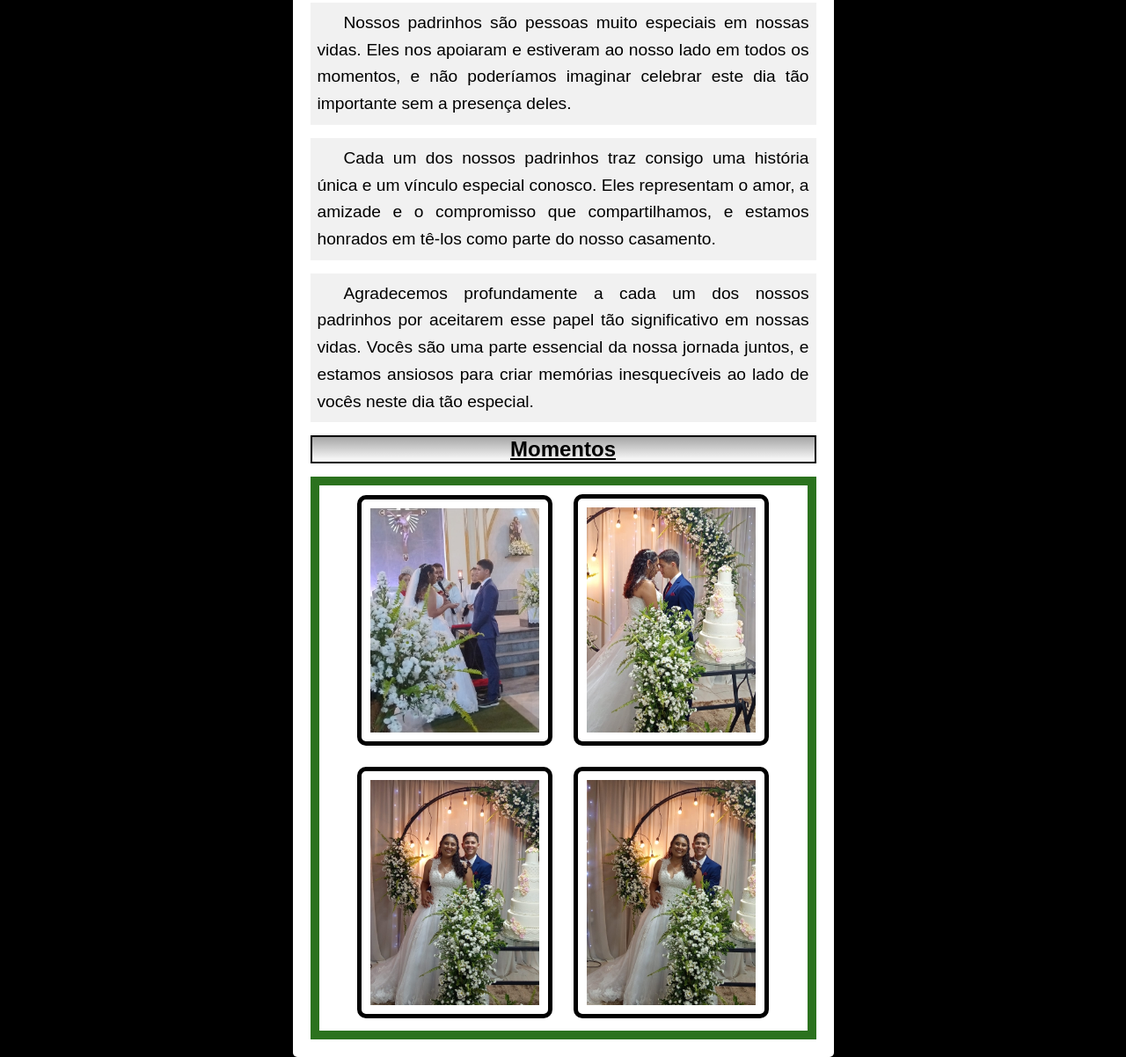
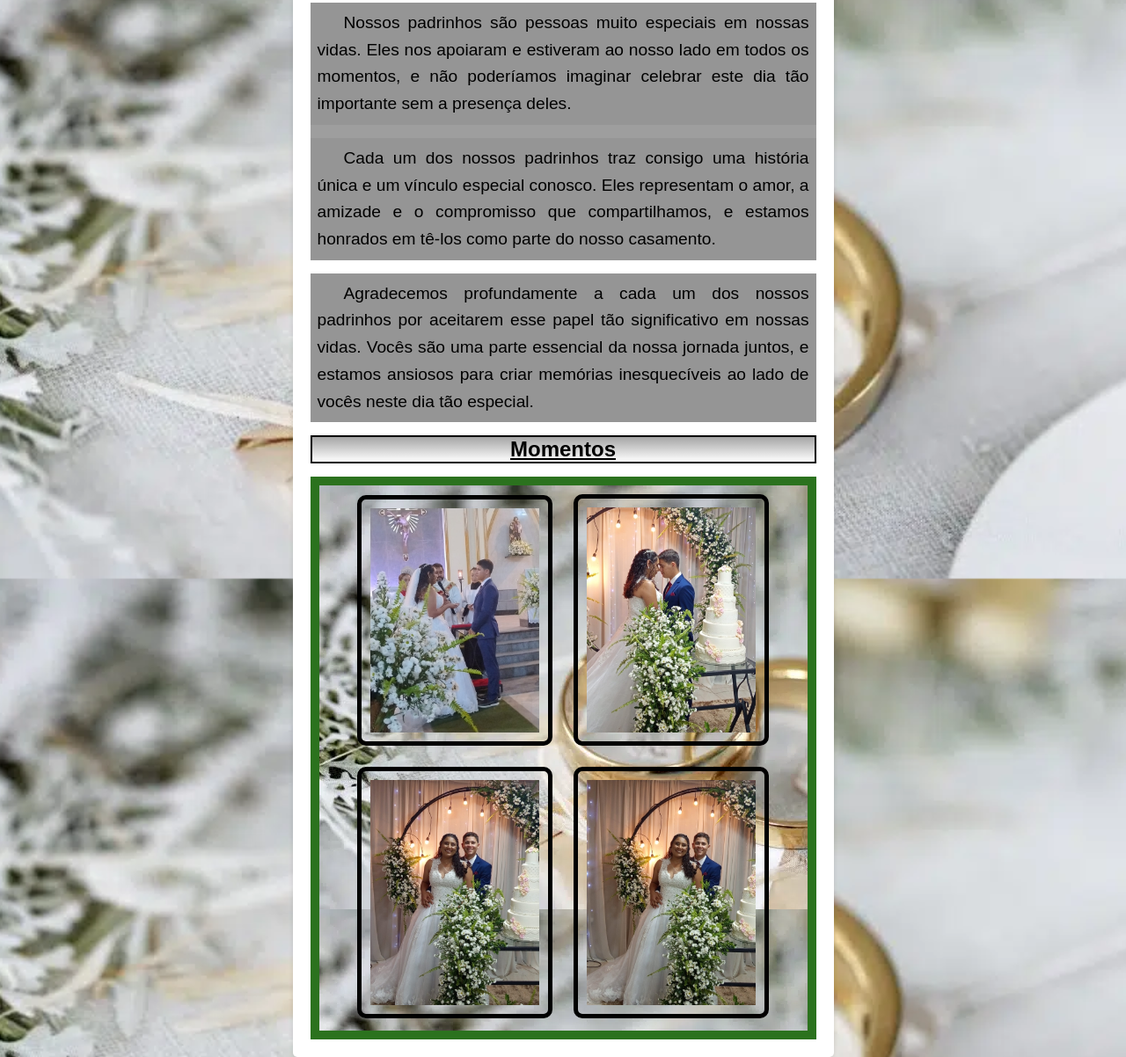
Before and after one commit to Anthony-Albuquerque405/casamento, a plain HTML site: page momentos.html in a window 1280 px wide. Shown: the part 142-1344 px from the top of the page at 88% size. Drawn offline with Linux system fonts and the light colour scheme; the site is published under a folder, as on GitHub Pages, so addresses that start at the root find nothing; a web font is replaced by a local one.

Commit message:
resolução completa do bug de estilo

```diff
--- a/estilo.css
+++ b/estilo.css
@@ -23,7 +23,7 @@
 }
 
 body {
-  background: black url("../imagens/imagem9.webp") repeat left top;
+  background: black url("imagens/imagem9.webp") repeat left top;
   background-size: cover;
   background-attachment: fixed;
 }
@@ -99,14 +99,14 @@ section > p {
 }
 
 section.img {
-  background-image: url("../imagens/imagem9.webp");
+  background-image: url("imagens/imagem9.webp");
   background-size: cover;
   background-position: top center;
   background-attachment: fixed;
 }
 
 section#foto-padrinhos {
-  background-image: url("/imagens/imagem10.png");
+  background-image: url("imagens/imagem10.png");
   background-size: contain;
   background-position: top bottom;
   background-attachment: fixed;
@@ -135,7 +135,7 @@ div {
 }
 
 .content {
-  background-image: url("../imagens/imagem9.webp");
+  background-image: url("imagens/imagem9.webp");
   border: 10px solid var(--accent-color);
   width: 100%;
   text-align: center;
```
